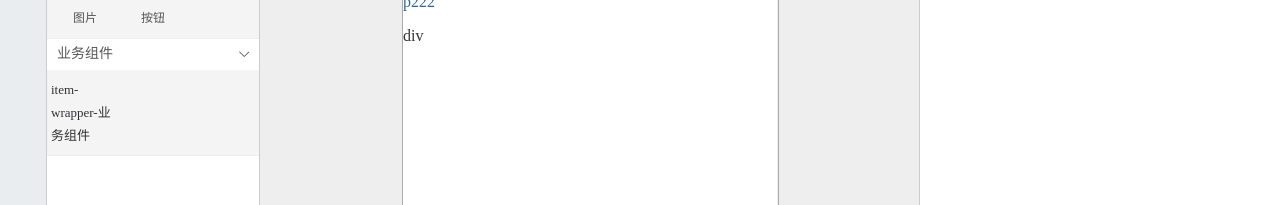
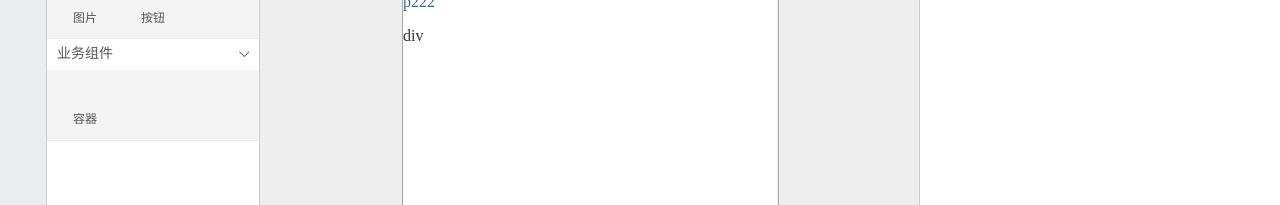
Before and after one commit to G-Veigar/cooker, a Vue app: page / in a window 1280 px wide. Shown: the part 174-379 px from the top of the page. Built offline with nearby package versions, Linux system fonts and the light colour scheme; a small style sheet from the web is missing.

Commit message:
feat: 侧边栏-组件模块

```diff
--- a/src/core/desinger/toolbar/plugins/material-lib/index.vue
+++ b/src/core/desinger/toolbar/plugins/material-lib/index.vue
@@ -18,7 +18,9 @@
           </div>
         </el-collapse-item>
         <el-collapse-item title="业务组件" name="business">
-          <div class="item-wrapper">item-wrapper-业务组件</div>
+          <div class="item-wrapper">
+            <material-item class="mt-item" name="容器" icon="icon-integral"></material-item>
+          </div>
         </el-collapse-item>
       </el-collapse>
     </div>
```
